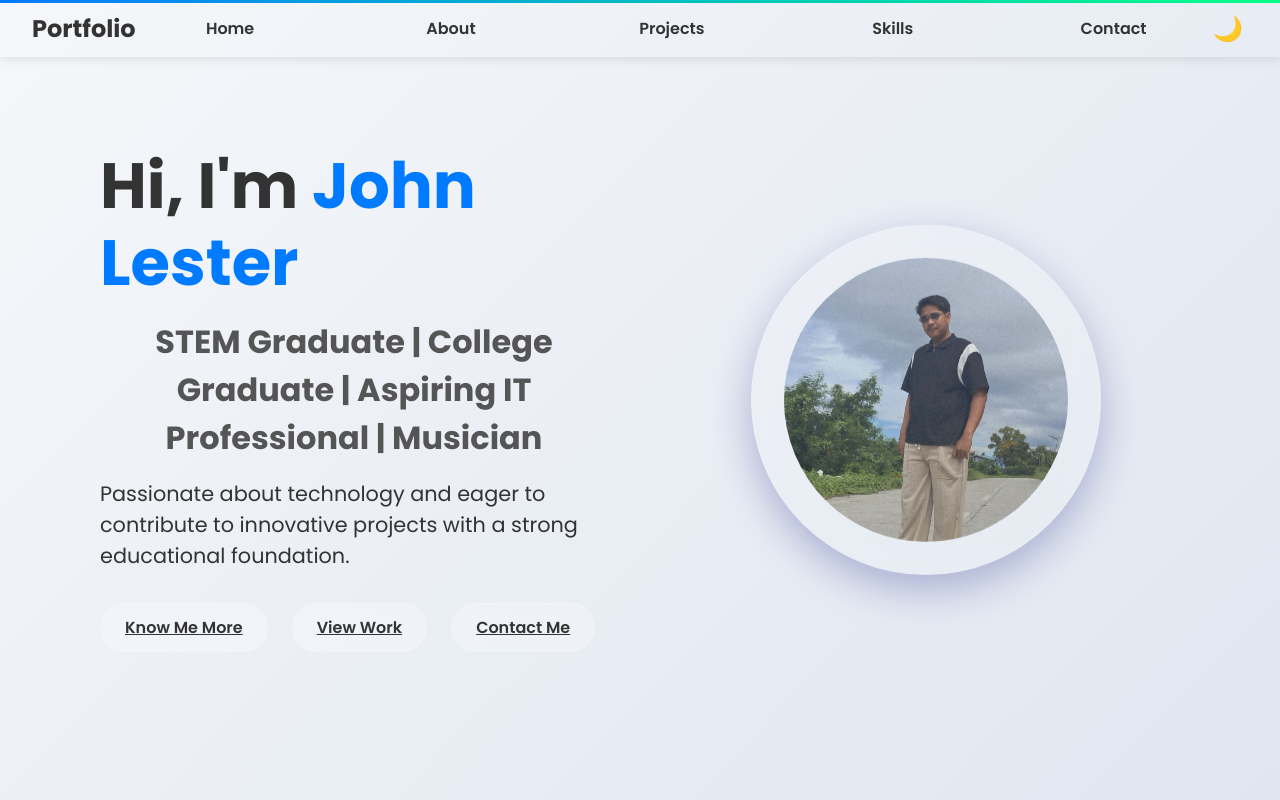
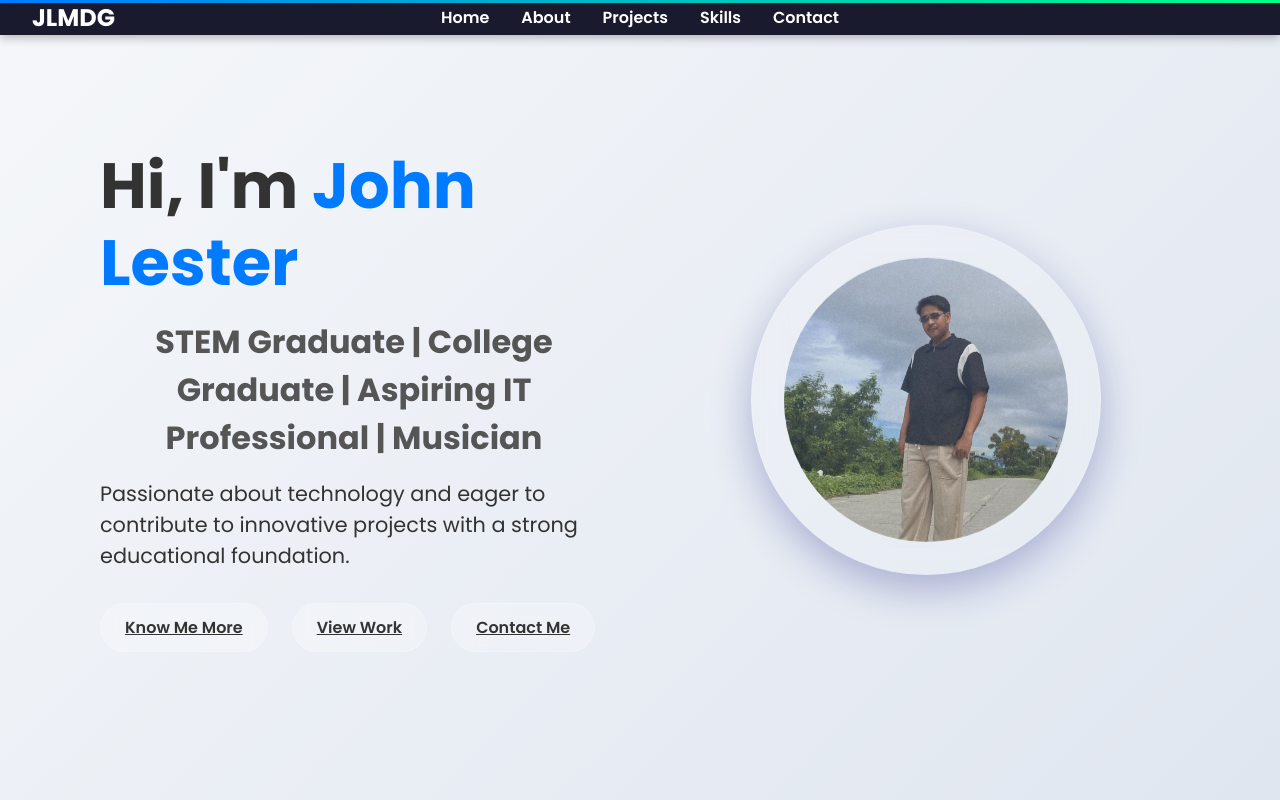
Before and after one commit to mdgLester/portfolio-2, a React (Create React App) app: page / in a window 1280 px wide. Shown: the top 800 px of the page. Built offline with nearby package versions, Linux system fonts and the light colour scheme.

Commit message:
Navbar Upadtes

```diff
--- a/src/components/Navbar.jsx
+++ b/src/components/Navbar.jsx
@@ -1,7 +1,7 @@
 import React, { useState, useEffect } from 'react';
 import '../styles/Navbar.css';
 
-const Navbar = ({ theme, toggleTheme }) => {
+const Navbar = () => {
   const [isOpen, setIsOpen] = useState(false);
   const [showNavbar, setShowNavbar] = useState(true);
   const [lastScrollY, setLastScrollY] = useState(0);
@@ -40,11 +40,11 @@ const Navbar = ({ theme, toggleTheme }) => {
   }, [lastScrollY]);
 
   return (
-    <nav className={`navbar ${theme} ${showNavbar ? 'nav-show' : 'nav-hide'}`}>
+    <nav className={`navbar ${showNavbar ? 'nav-show' : 'nav-hide'}`}>
       <div className="nav-container">
 
         <div className="nav-logo" onClick={() => scrollToSection('home')}>
-          <span className="logo-text">Portfolio</span>
+          <span className="logo-text">JLMDG</span>
         </div>
 
         <div className={`nav-menu ${isOpen ? 'active' : ''}`}>
@@ -57,17 +57,11 @@ const Navbar = ({ theme, toggleTheme }) => {
           </ul>
         </div>
 
-        <div className="nav-right">
-          <button className="theme-toggle" onClick={toggleTheme}>
-            {theme === 'light' ? '🌙' : '☀️'}
-          </button>
-
-          <button className="hamburger" onClick={() => setIsOpen(!isOpen)}>
-            <span className="bar"></span>
-            <span className="bar"></span>
-            <span className="bar"></span>
-          </button>
-        </div>
+        <button className="hamburger" onClick={() => setIsOpen(!isOpen)}>
+          <span className="bar"></span>
+          <span className="bar"></span>
+          <span className="bar"></span>
+        </button>
 
       </div>
     </nav>
--- a/src/styles/Navbar.css
+++ b/src/styles/Navbar.css
@@ -4,8 +4,10 @@
   left: 0;
   right: 0;
   z-index: 1000;
-  background-color: inherit;
-  box-shadow: 0 2px 10px rgba(0, 0, 0, 0.1);
+  background: #1a1a2e; /* Solid dark background - matches your dark theme gradient start */
+  color: #ffffff; /* Pure white text for maximum contrast */
+  box-shadow: 0 2px 10px rgba(0, 0, 0, 0.3);
+  transition: transform 0.35s ease;
 }
 
 .nav-container {
@@ -15,43 +17,44 @@
   display: flex;
   justify-content: space-between;
   align-items: center;
+  position: relative;
 }
 
 .nav-logo {
   font-size: 1.5rem;
   font-weight: bold;
   cursor: pointer;
+  color: #ffffff; /* Pure white for logo */
+  flex-shrink: 0;
+}
+
+/* Center the navigation menu */
+.nav-menu {
+  position: absolute;
+  left: 50%;
+  transform: translateX(-50%);
+  display: flex;
+  justify-content: center;
 }
 
 .nav-list {
   display: flex;
   list-style: none;
   gap: 2rem;
+  margin: 0;
+  padding: 0;
 }
 
 .nav-list a {
-  color: inherit;
+  color: rgba(255, 255, 255, 0.85); /* Slightly softer white for links */
   text-decoration: none;
   font-weight: 500;
   transition: color 0.3s;
+  white-space: nowrap;
 }
 
 .nav-list a:hover {
-  color: #007bff;
-}
-
-.nav-right {
-  display: flex;
-  align-items: center;
-  gap: 1rem;
-}
-
-.theme-toggle {
-  background: none;
-  border: none;
-  font-size: 1.5rem;
-  cursor: pointer;
-  padding: 5px;
+  color: #007bff; /* Your signature blue from glassmorphism */
 }
 
 .hamburger {
@@ -60,16 +63,28 @@
   cursor: pointer;
   background: none;
   border: none;
+  padding: 5px;
+  margin-left: auto;
 }
 
 .bar {
   width: 25px;
   height: 3px;
-  background-color: currentColor;
+  background-color: rgba(255, 255, 255, 0.85); /* Light bars matching link color */
   margin: 3px 0;
   transition: 0.3s;
 }
 
+/* Navbar hide/show animations */
+.nav-hide {
+  transform: translateY(-100%);
+}
+
+.nav-show {
+  transform: translateY(0);
+}
+
+/* Mobile adjustments */
 @media (max-width: 768px) {
   .hamburger {
     display: flex;
@@ -81,9 +96,10 @@
     left: -100%;
     width: 100%;
     height: calc(100vh - 70px);
-    background-color: inherit;
-    transition: 0.3s;
+    background: #1a1a2e; /* Solid dark background matching desktop */
+    transition: left 0.3s ease;
     padding: 2rem;
+    transform: none; /* Reset transform for mobile */
   }
 
   .nav-menu.active {
@@ -105,19 +121,10 @@
     display: block;
     padding: 1rem;
     font-size: 1.2rem;
+    color: rgba(255, 255, 255, 0.85);
+  }
+
+  .nav-list a:hover {
+    color: #007bff;
   }
 }
-
-/* Navbar hide / show animation */
-
-.navbar {
-  transition: transform 0.35s ease;
-}
-
-.nav-hide {
-  transform: translateY(-100%);
-}
-
-.nav-show {
-  transform: translateY(0);
-}
```
